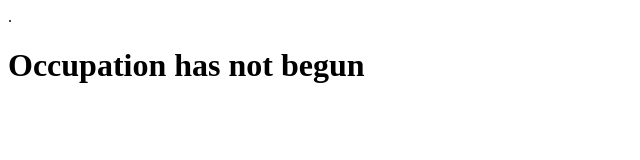
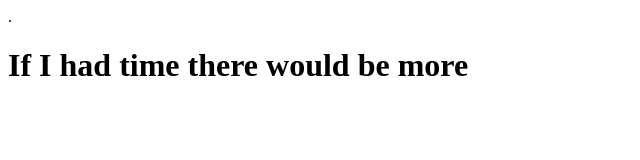
Before and after one commit to Glacier1234/Whats-with-France-and-Surrendering-, a plain HTML site: page Occupation.html in a window 1280 px wide. Shown: the whole page, without its empty margins (0-640 px from the left). Drawn offline with Linux system fonts and the light colour scheme.

Commit message:
Update Occupation.html

```diff
--- a/Occupation.html
+++ b/Occupation.html
@@ -1,4 +1,4 @@
 <!DOCTYPE>.
 <html>
 <head>
-<h1>Occupation has not begun</h1>
+<h1>If I had time there would be more</h1>
```
